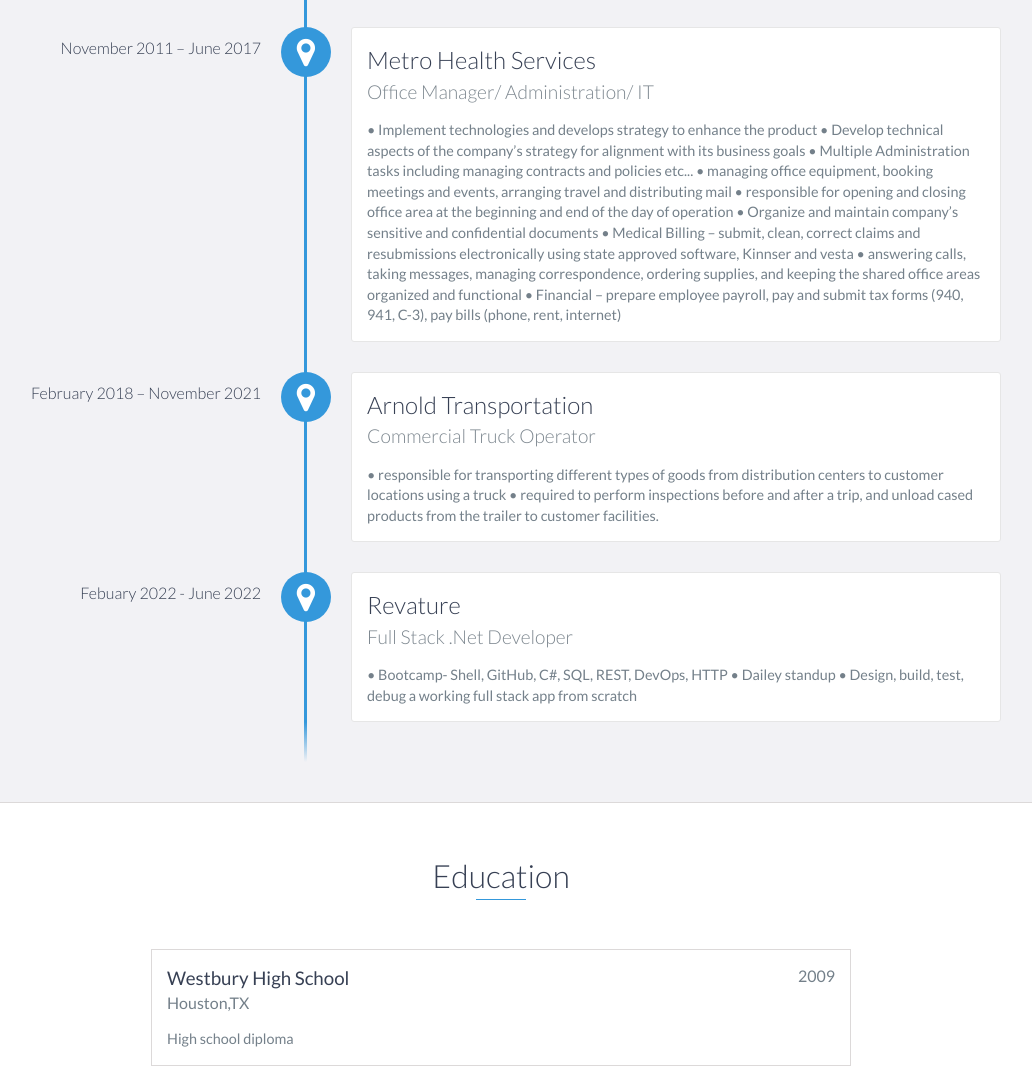
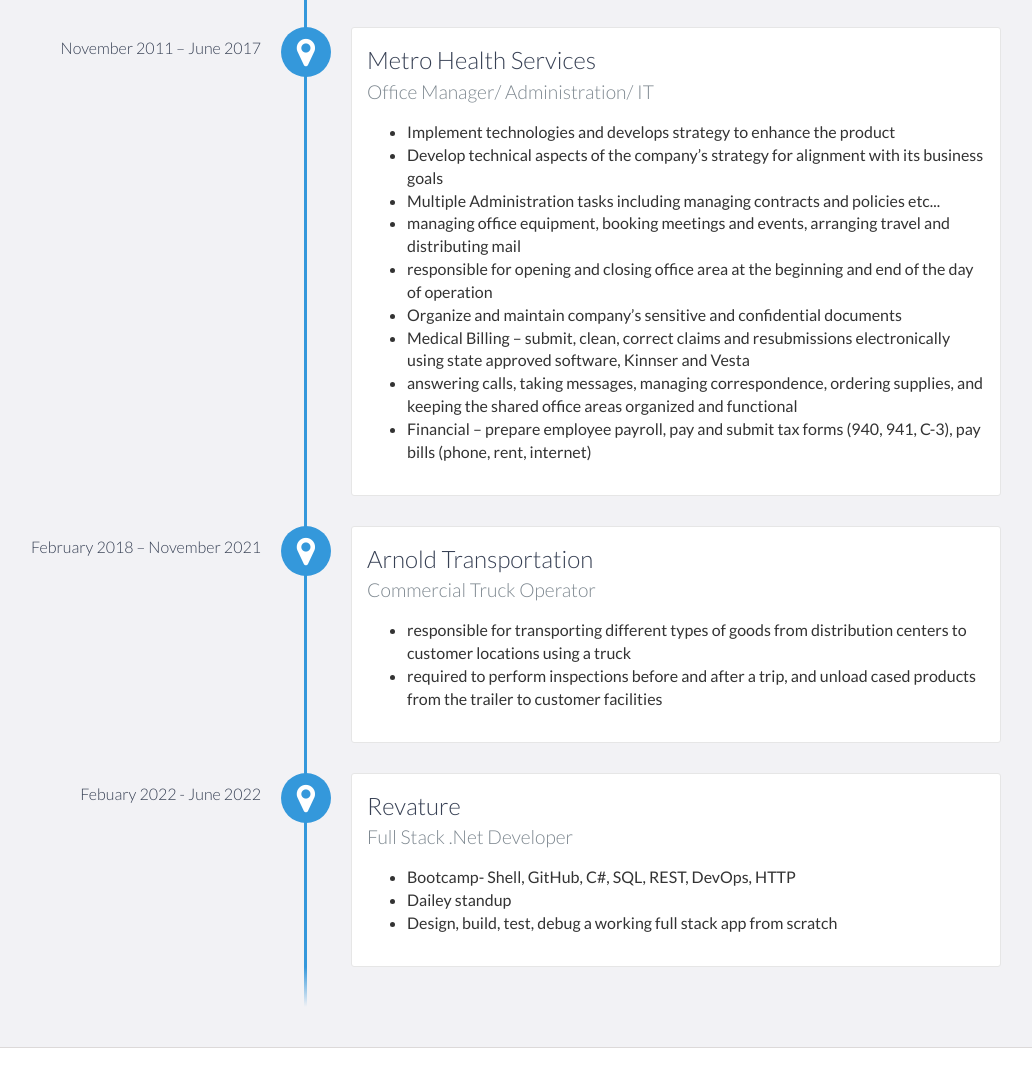
Before and after one commit to tritonSama/tritonSama.github.io, a website: page index.html in a window 1280 px wide. Shown: the part 1425-2494 px from the top of the page, without its empty margins (139-1171 px from the left). Drawn offline with nearby package versions, Linux system fonts and the light colour scheme.

Commit message:
Update index.html

```diff
--- a/index.html
+++ b/index.html
@@ -106,24 +106,27 @@
                 <h3>Metro Health Services</h3>
                 <h4>Office Manager/ Administration/ IT</h4>
                 <p>
+		     <ul>
 
-			•	Implement technologies and develops strategy to enhance the product
 
-			•	Develop technical aspects of the company’s strategy for alignment with its business goals
+				<li>Implement technologies and develops strategy to enhance the product</li>
 
-			•	Multiple Administration tasks including managing contracts and policies etc...
+				<li>Develop technical aspects of the company’s strategy for alignment with its business goals</li>
 
-			•	managing office equipment, booking meetings and events, arranging travel and distributing mail
+				<li>Multiple Administration tasks including managing contracts and policies etc...</li>
 
-			•	responsible for opening and closing office area at the beginning and end of the day of operation
+				<li>managing office equipment, booking meetings and events, arranging travel and distributing mail</li>
 
-			•	Organize and maintain company’s sensitive and confidential documents
+				<li>responsible for opening and closing office area at the beginning and end of the day of operation</li>
 
-			•	Medical Billing – submit, clean, correct claims and resubmissions electronically using state approved software, Kinnser and vesta
+				<li>Organize and maintain company’s sensitive and confidential documents</li>
 
-			•	answering calls, taking messages, managing correspondence, ordering supplies, and keeping the shared office areas organized and functional
+				<li>Medical Billing – submit, clean, correct claims and resubmissions electronically using state approved software, Kinnser and Vesta</li>
 
-			•	Financial – prepare employee payroll, pay and submit tax forms (940, 941, C-3), pay bills (phone, rent, internet)                                                                                                   </p>
+				<li>answering calls, taking messages, managing correspondence, ordering supplies, and keeping the shared office areas organized and functional</li>
+
+				<li>Financial – prepare employee payroll, pay and submit tax forms (940, 941, C-3), pay bills (phone, rent, internet)</li>
+		    </ul>
 		</p>
 	    </div>
 
@@ -131,9 +134,11 @@
                 <h3>Arnold Transportation</h3>
                 <h4>Commercial Truck Operator</h4>
                 <p>
-                    	•	responsible for transporting different types of goods from distribution centers to customer locations using a truck
+		    <ul>
+                    		<li>responsible for transporting different types of goods from distribution centers to customer locations using a truck</li>
 
-			•	required to perform inspections before and after a trip, and unload cased products from the trailer to customer facilities.     </p>
+				<li>required to perform inspections before and after a trip, and unload cased products from the trailer to customer facilities</li>
+		    </ul>
 		</p>
 	    </div>
 
@@ -141,11 +146,14 @@
 		 <h3>Revature</h3>
 		 <h4>Full Stack .Net Developer</h4>
 		 <p>
-			•	Bootcamp- Shell, GitHub, C#, SQL, REST, DevOps, HTTP
+		    <ul>
 
-			•	Dailey standup
+				 <li>Bootcamp- Shell, GitHub, C#, SQL, REST, DevOps, HTTP</li>
 
-			•	Design, build, test, debug a working full stack app from scratch
+				 <li>Dailey standup</li>
+
+				 <li>Design, build, test, debug a working full stack app from scratch</li>
+		    </ul>
 		 </p>
 	    </div>
         </div>
```
